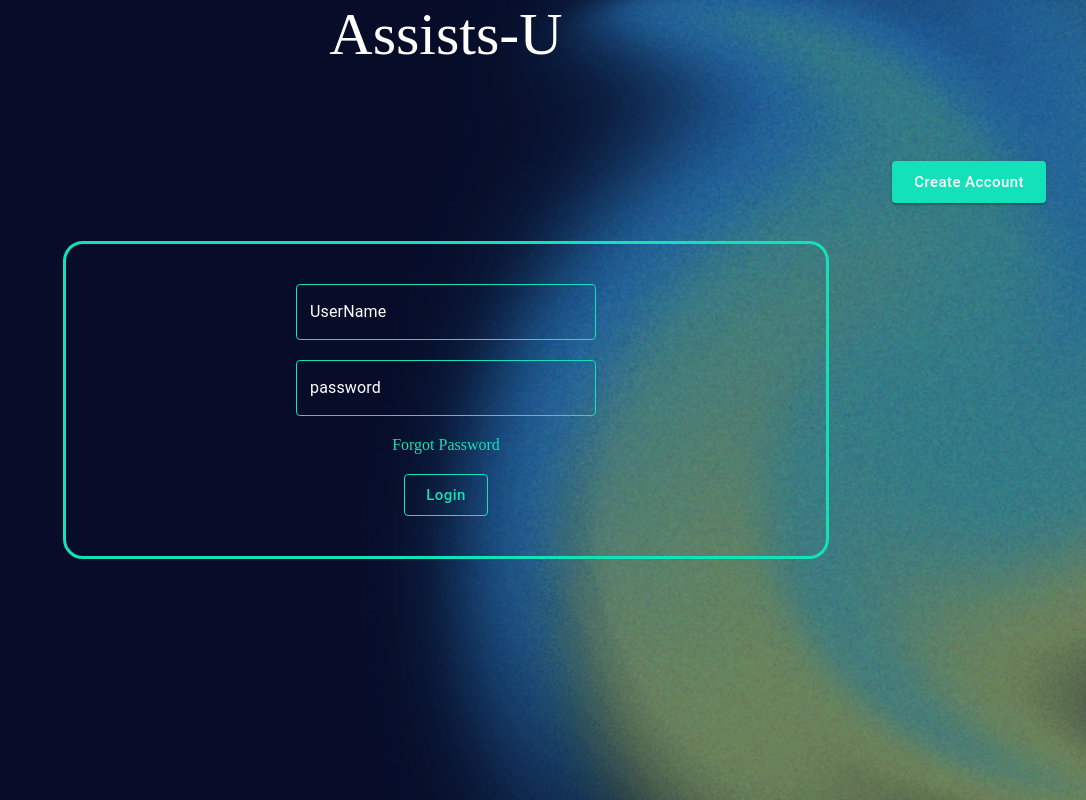
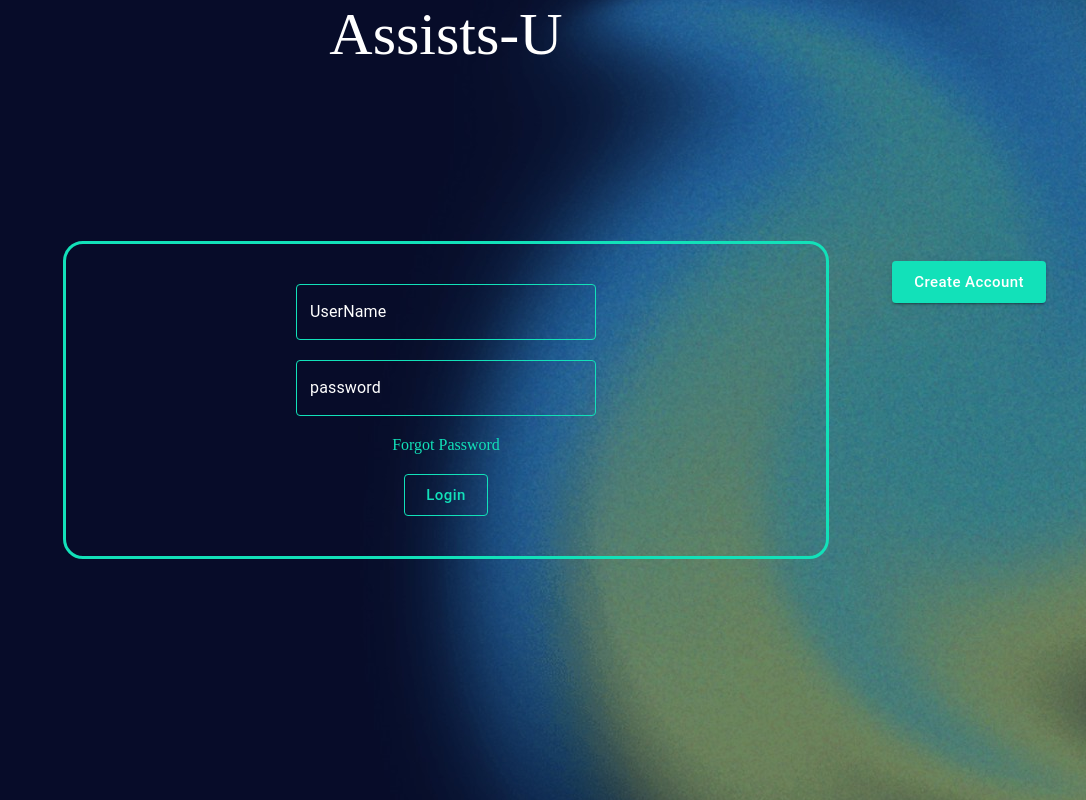
Before and after one commit to Team44Assistsu/AssistU_frontend, a React (Create React App) app: page / in a window 1280 px wide. Shown: the whole page, without its empty margins (194-1280 px from the left). Built offline with nearby package versions, Linux system fonts and the light colour scheme; a web font is replaced by a local one.

Commit message:
Update style.scss

```diff
--- a/src/Components/Login/style.scss
+++ b/src/Components/Login/style.scss
@@ -7,7 +7,7 @@
   position: relative;
   .CreateAccount {
     position: absolute;
-    top: -100px;
+    top: 0px;
     right: 0px;
   }
   .textBox {
```
